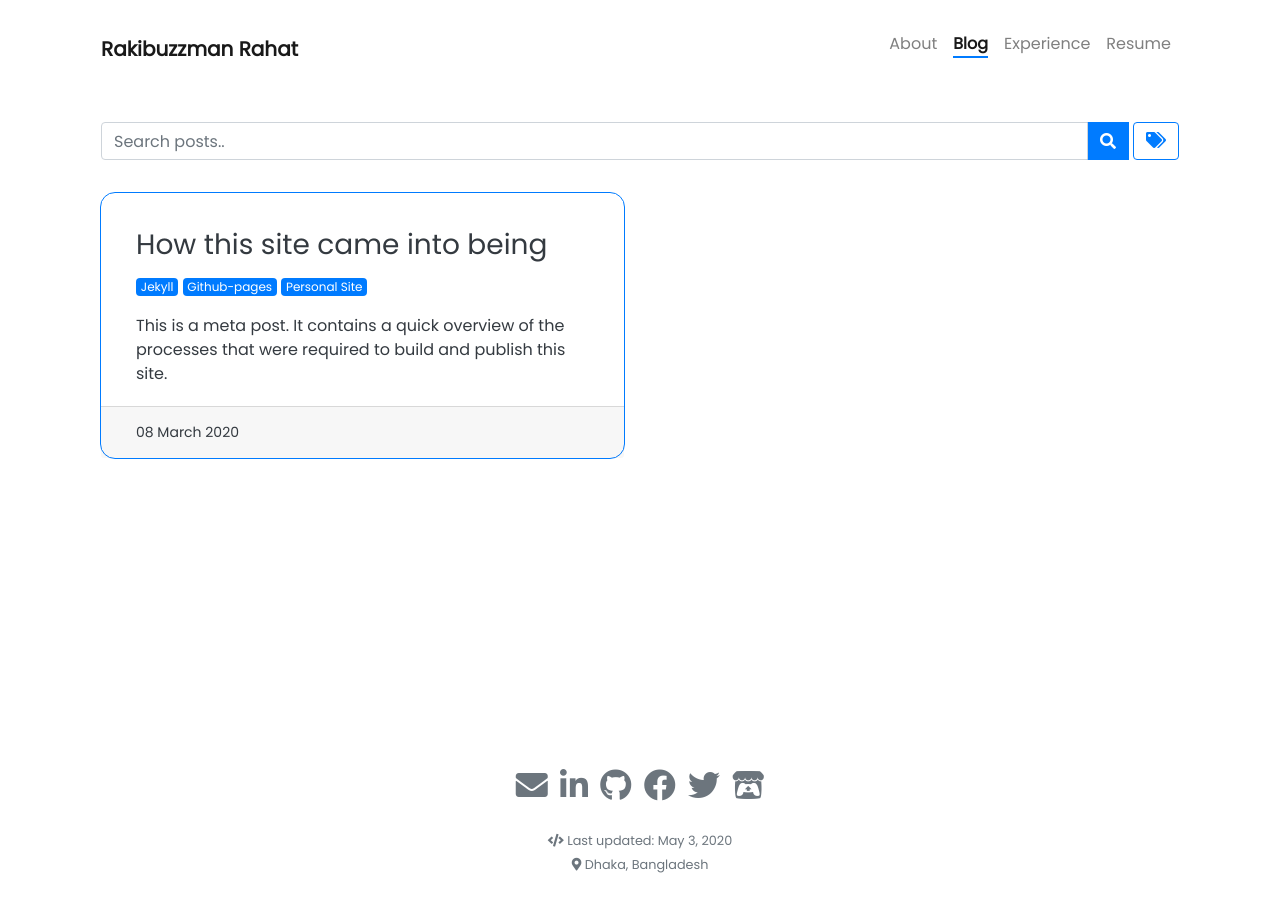
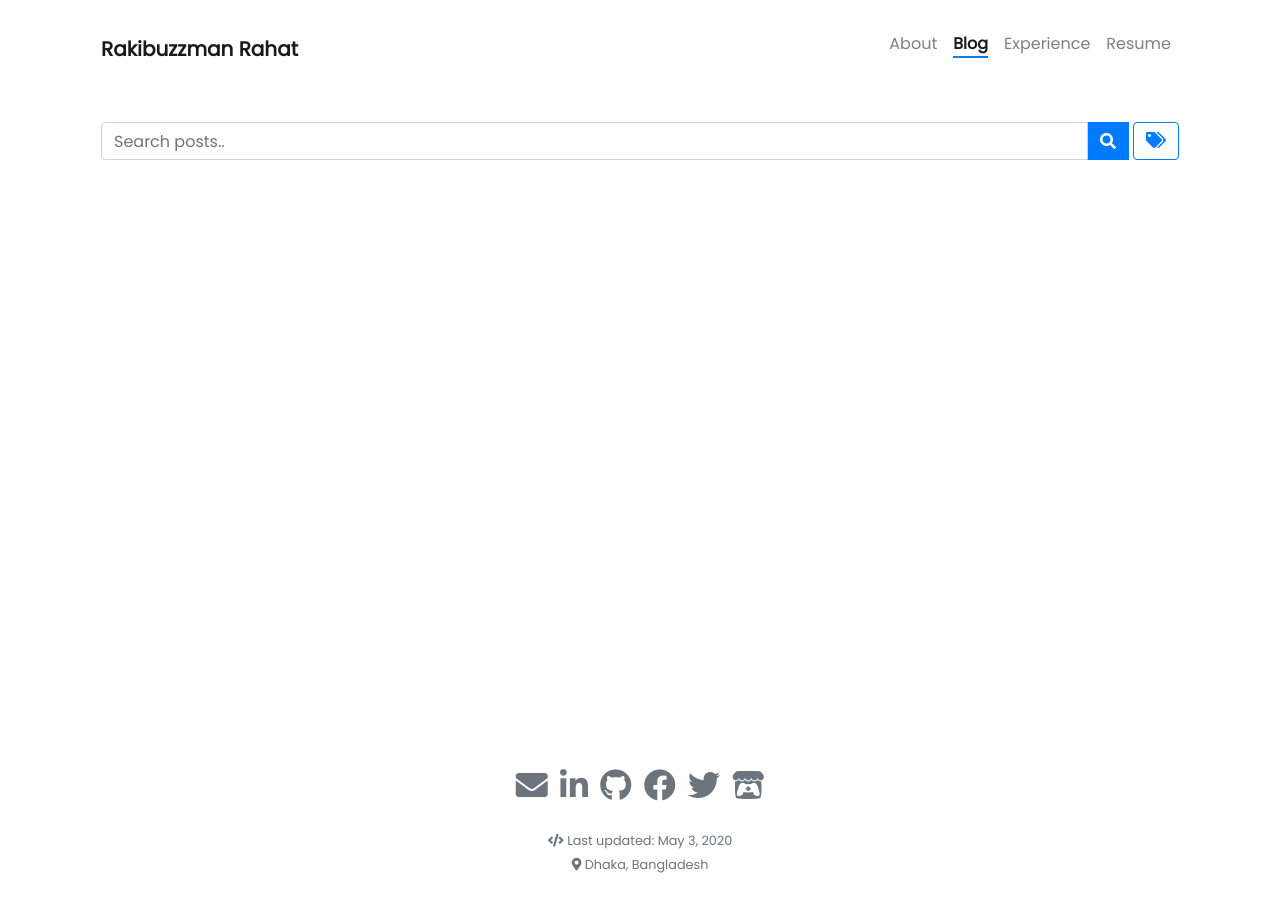
Before and after one commit to sleipnir029/sleipnir029.github.io, a Jekyll site: the page built from pages/blog.html, in a window 1280 px wide. Built offline with Jekyll 4.4.1, drawn with Linux system fonts in a browser that asks for light colours; nearby versions of some CDN libraries; comment, search, counter and statistics services are not loaded; some of the changed lines change nothing that is shown.

Commit message:
deletd disqus

````diff
--- a/_config.yml
+++ b/_config.yml
@@ -55,7 +55,7 @@ google_analytics: UA-165410052-1
 
 ### Disqus ###
 disqus:
-    shortname: rakibuzzamanrahat
+    shortname:
 
 ### Collections ###
 collections:
--- a/_posts/2020-03-08-how-this-site-came-into-being.md
+++ /dev/null
@@ -1,93 +0,0 @@
----
-title: How this site came into being
-tags: [Jekyll, Github-pages, Personal Site]
-style: border
-color: primary
-description: This is a meta post. It contains a quick overview of the processes that were required to build and publish this site.
-comments: true
----
-
-Hello. I'm glad that you're on my site!
-
-This is not my first personal website. I had one of these before when I had no experience with web development. It was all flashy and full of ridiculous plugins. After starting my professional life in the industry, I built this one with minimal design principles.
-
-
-
-Let's see how I built this one. Stuffs I've used:
-
-- Jekyll (For building the site)
-- Github Pages (For deployment)
-
-
-
-## Setting up your build environment
-
-First of all, I installed **Jekyll**. Jekyll is a static site generator.
-
-(Read the documentation on the official site for more information. It's not mandatory)
-
-### Instructions
-
-1. Install a full [Ruby development environment](/docs/installation/).
-2. Install Jekyll and [bundler](/docs/ruby-101/#bundler) [gems](/docs/ruby-101/#gems).
-
-```
-gem install jekyll bundler
-```
-
-## What to do with Jekyll?
-
-I used a Jekyll template named [*_PortfolYOU_*](https://github.com/YoussefRaafatNasry/portfolYOU). It's beautiful and minimal.
-
-I had to change the layouts according to my wishes. It's not that hard. There's a really helpful document on how to set up yours using this template.
-Here's the documentation: [PortfolYOU Docs](https://youssefraafatnasry.me/portfolYOU/docs/)
-
-Basics of HTML & CSS is required to tinker with the navigation, views etc of the site. Explore on your own, it's fun.
-
-Some important things:
-
-* `_config.yml` is the mother configuration of your site.
-
-* Take a look at the `GemFile`. It will be required to deploy the site.
-
-* Always edit and run locally to check the output.
-
-If you change the main `_config.yml` file, you need to serve the site again:
-
-```
-bundle exec jekyll serve
-```
-Browse to [http://localhost:4000](http://localhost:4000){:target="_blank"}
-
-If you change any HTML, CSS or Markdown files, Jekyll with reload the site with the changes automatically.
-
-Feel free to knock me to know the details on how to add blog posts, projects etc to a Jekyll site.
-
-
-
-## Deploy using Github Pages
-
-I used Github Pages as my deployment environment. Basically, I did nothing. To learn more about Github pages watch this [video](https://www.youtube.com/watch?=1&v=2MsN8gpT6jY).
-
-So it'll be easier to link the instructions I followed. Very simple and easy to follow.
-[Creating a Github Pages site with Jekyll](https://help.github.com/en/github/working-with-github-pages/creating-a-github-pages-site-with-jekyll)
-
-* The repository name should be **USERNAME.github.io**
-* For any other repository, the Github pages URL will be. **USERNAME.github.io/REPO-NAME**
-
-The site will be deployed at **USERNAME.github.io**. For using a custom domain, read the section below.
-
-
-
-## Using a domain
-
-I bought the domain from [Namecheap](https://www.namecheap.com/). Follow the article below on how to link this DNS to your Github pages site.
-[Linking namecheap domain to Github pages](https://www.namecheap.com/support/knowledgebase/article.aspx/9645/2208/how-do-i-link-my-domain-to-github-pages)
-
-
-After linking, go to your repository settings. Find the Github pages section and set your domain address in the *Custom Domain* field.
-It might take 20-30 minutes for Github to find the DNS the deploy your site to the set address.
-
-
-
-#### That's it. It went live.
````
